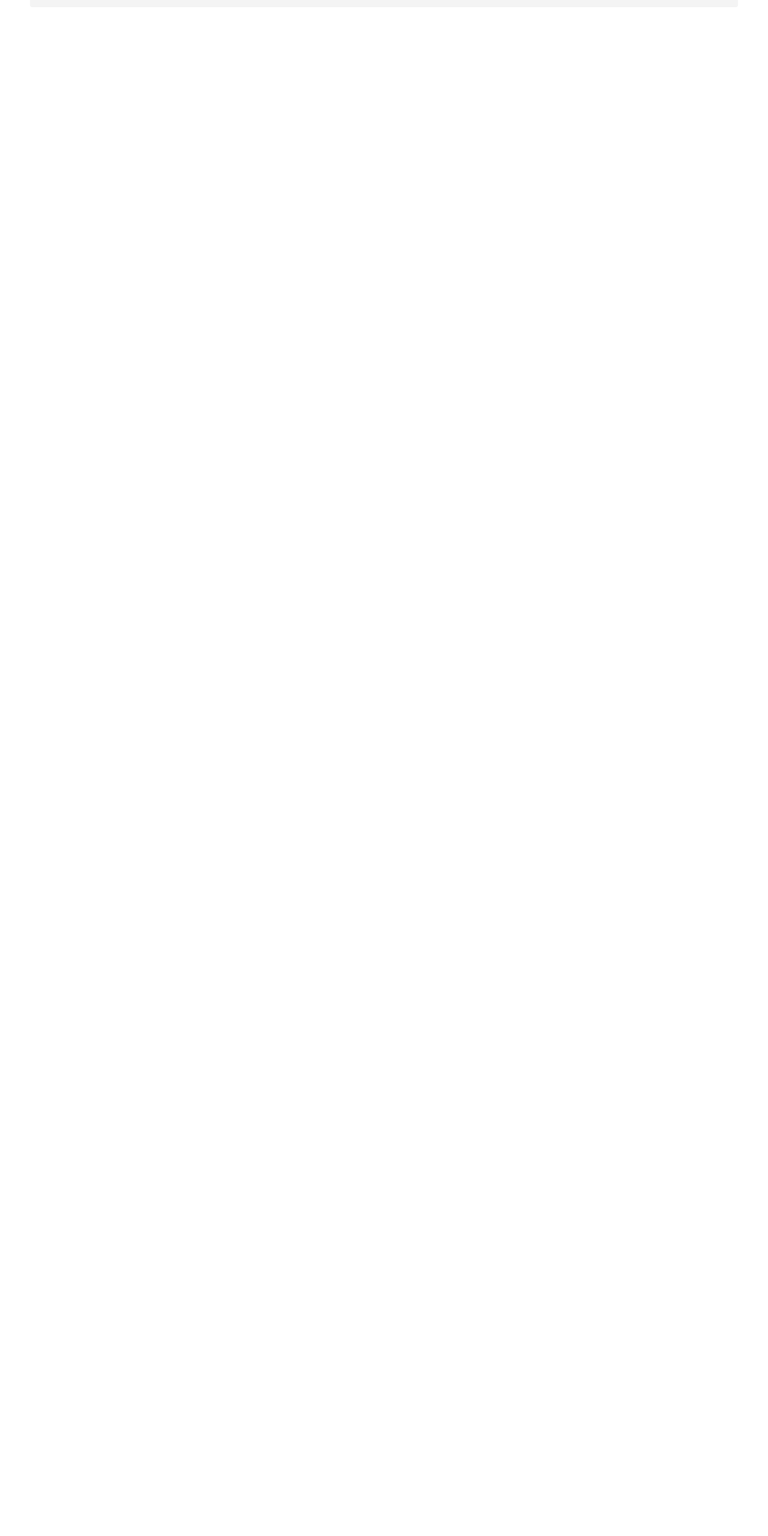
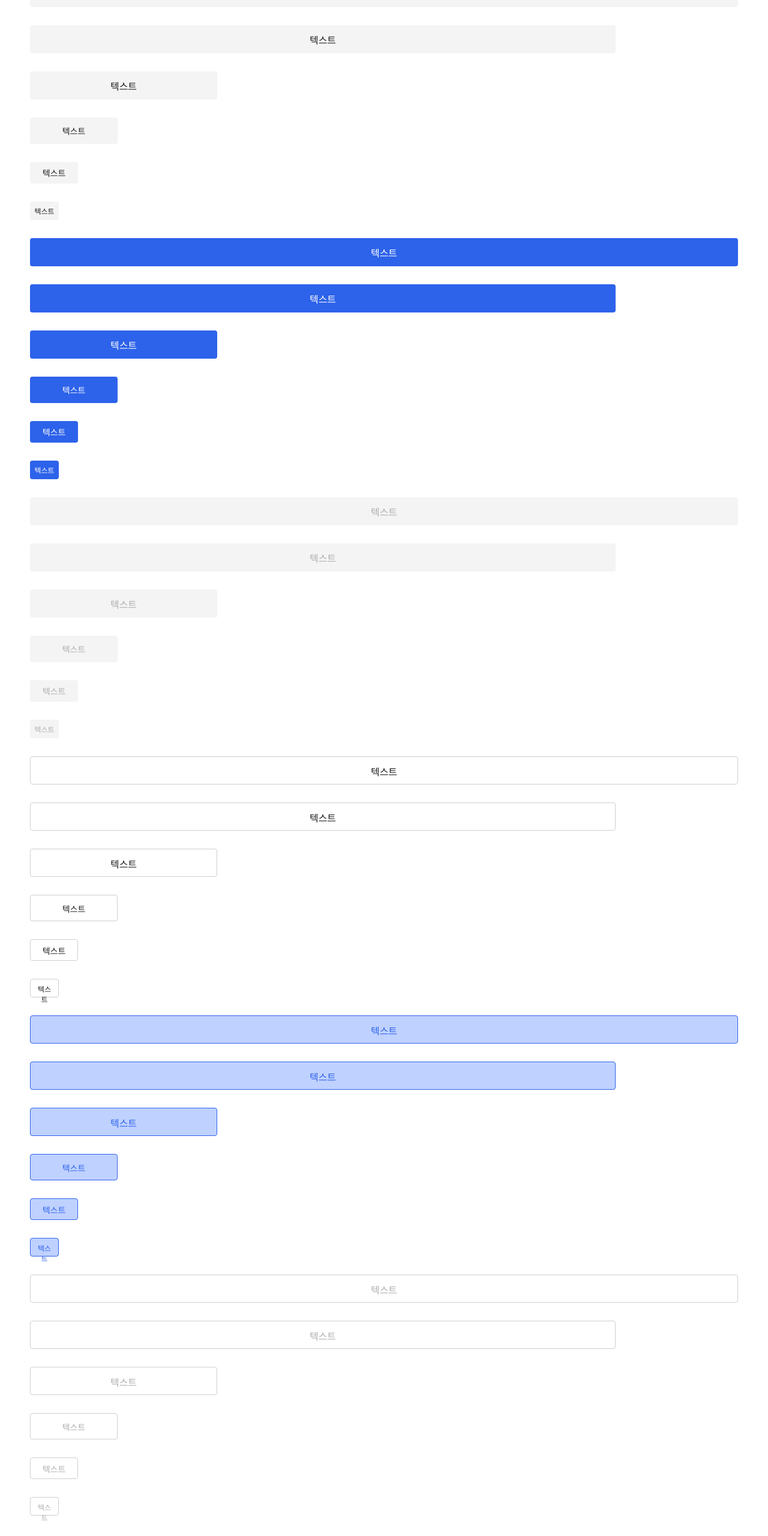
Before and after one commit to pie-sfac/3-20-gangstarr, a React (Vite) app: page / in a window 1280 px wide. Shown: the part 85-2646 px from the top of the page at 60% size. Before the commit the page ends 800 px from the top, so only its background shows below. Built offline with nearby package versions, Linux system fonts and the light colour scheme.

Commit message:
Fix #18 padding 수정

```diff
--- a/src/App.tsx
+++ b/src/App.tsx
@@ -15,6 +15,101 @@ function App() {
       <Reset />
       <ButtonBox>
         <Button size='full'>텍스트</Button>
+        <Button size='xlarge'>텍스트</Button>
+        <Button size='large'>텍스트</Button>
+        <Button size='medium'>텍스트</Button>
+        <Button size='small'>텍스트</Button>
+        <Button size='xsmall'>텍스트</Button>
+        <Button size='full' mode='enabled'>
+          텍스트
+        </Button>
+        <Button size='xlarge' mode='enabled'>
+          텍스트
+        </Button>
+        <Button size='large' mode='enabled'>
+          텍스트
+        </Button>
+        <Button size='medium' mode='enabled'>
+          텍스트
+        </Button>
+        <Button size='small' mode='enabled'>
+          텍스트
+        </Button>
+        <Button size='xsmall' mode='enabled'>
+          텍스트
+        </Button>
+        <Button size='full' disabled>
+          텍스트
+        </Button>
+        <Button size='xlarge' disabled>
+          텍스트
+        </Button>
+        <Button size='large' disabled>
+          텍스트
+        </Button>
+        <Button size='medium' disabled>
+          텍스트
+        </Button>
+        <Button size='small' disabled>
+          텍스트
+        </Button>
+        <Button size='xsmall' disabled>
+          텍스트
+        </Button>
+        <Button size='full' fill='outline'>
+          텍스트
+        </Button>
+        <Button size='xlarge' fill='outline'>
+          텍스트
+        </Button>
+        <Button size='large' fill='outline'>
+          텍스트
+        </Button>
+        <Button size='medium' fill='outline'>
+          텍스트
+        </Button>
+        <Button size='small' fill='outline'>
+          텍스트
+        </Button>
+        <Button size='xsmall' fill='outline'>
+          텍스트
+        </Button>
+        <Button size='full' fill='outline' mode='enabled'>
+          텍스트
+        </Button>
+        <Button size='xlarge' fill='outline' mode='enabled'>
+          텍스트
+        </Button>
+        <Button size='large' fill='outline' mode='enabled'>
+          텍스트
+        </Button>
+        <Button size='medium' fill='outline' mode='enabled'>
+          텍스트
+        </Button>
+        <Button size='small' fill='outline' mode='enabled'>
+          텍스트
+        </Button>
+        <Button size='xsmall' fill='outline' mode='enabled'>
+          텍스트
+        </Button>
+        <Button size='full' fill='outline' disabled>
+          텍스트
+        </Button>
+        <Button size='xlarge' fill='outline' disabled>
+          텍스트
+        </Button>
+        <Button size='large' fill='outline' disabled>
+          텍스트
+        </Button>
+        <Button size='medium' fill='outline' disabled>
+          텍스트
+        </Button>
+        <Button size='small' fill='outline' disabled>
+          텍스트
+        </Button>
+        <Button size='xsmall' fill='outline' disabled>
+          텍스트
+        </Button>
       </ButtonBox>
     </>
   );
--- a/src/styles/button.ts
+++ b/src/styles/button.ts
@@ -34,7 +34,7 @@ export const buttonStyles = {
   xsmall: {
     width: '48px',
     height: '31px',
-    padding: '8px',
+    padding: '7px',
     fontSize: font.fontSize.fontSize12,
   },
   contained: {
```
